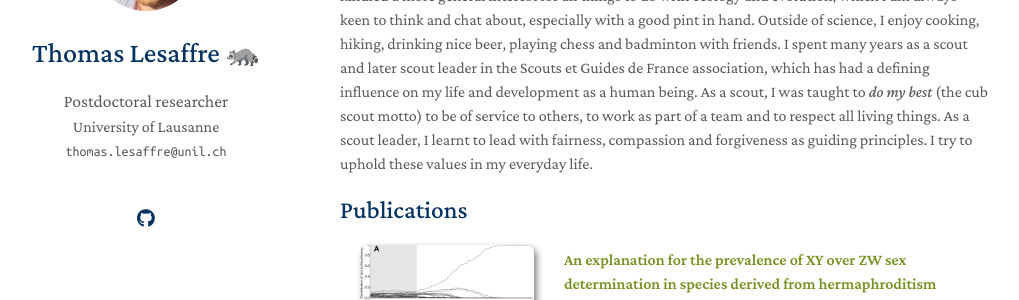
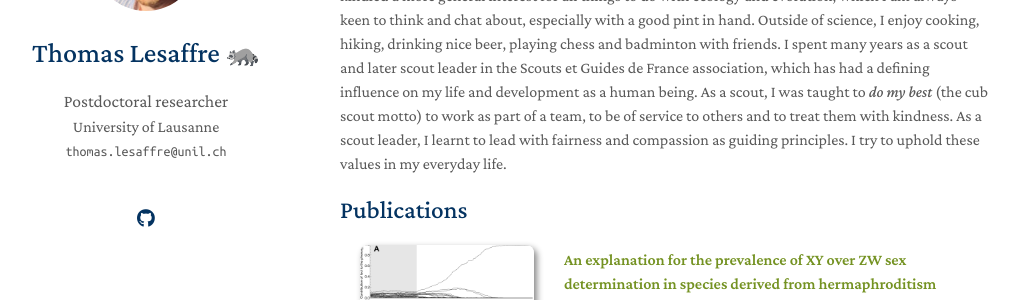
Before and after one commit to Thomas-Lesaffre/thomas-lesaffre.github.io, a Jekyll site: the page built from index.md, in a window 1280 px wide and 900 px high, scrolled down 481 px. Shown: the part 177-477 px from the top of the window, without its empty margins (130-1149 px from the left). Built offline with Jekyll 4.4.1, drawn with Linux system fonts in a browser that asks for light colours; a style sheet for code colours, icons or effects is not loaded; our own code applies the rules of GitHub Pages for plain Markdown files.

Commit message:
Update index.md

```diff
--- a/index.md
+++ b/index.md
@@ -10,7 +10,7 @@ I am a theoretical evolutionary biologist. I obtained my PhD from the University
 
 ### A more personal presentation
 
-<a href="https://en.wikipedia.org/wiki/Lille" target="_blank"><img SRC="./assets/img/lille.JPG" ALIGN="left" width=300px style = "margin-right: 15px;" class="wdn-strect rounded-corners"></a> I was born in 1994 in Lille (France), where I grew up and studied until I got my PhD and moved to Lausanne (Switzerland) in October 2021. My becoming an evolutionary biologist has a lot to do with my grandfather, who was a professor in plant evolutionary ecology at the University of Lille. He introduced me to the wonders of plant evolution, and in particular to the astounding diversity of ways in which plants reproduce, which I am fascinated with and extremely fortunate to still work on today. This deeply rooted passion for plant biology kindled a more general interest for all things to do with ecology and evolution, which I am always keen to think and chat about, especially with a good pint in hand. Outside of science, I enjoy cooking, hiking, drinking nice beer, playing chess and badminton with friends. I spent many years as a scout and later scout leader in the Scouts et Guides de France association, which has had a defining influence on my life and development as a human being. As a scout, I was taught to <em>do my best</em> (the cub scout motto) to be of service to others, to work as part of a team and to respect all living things. As a scout leader, I learnt to lead with fairness, compassion and forgiveness as guiding principles. I try to uphold these values in my everyday life.
+<a href="https://en.wikipedia.org/wiki/Lille" target="_blank"><img SRC="./assets/img/lille.JPG" ALIGN="left" width=300px style = "margin-right: 15px;" class="wdn-strect rounded-corners"></a> I was born in 1994 in Lille (France), where I grew up and studied until I got my PhD and moved to Lausanne (Switzerland) in October 2021. My becoming an evolutionary biologist has a lot to do with my grandfather, who was a professor in plant evolutionary ecology at the University of Lille. He introduced me to the wonders of plant evolution, and in particular to the astounding diversity of ways in which plants reproduce, which I am fascinated with and extremely fortunate to still work on today. This deeply rooted passion for plant biology kindled a more general interest for all things to do with ecology and evolution, which I am always keen to think and chat about, especially with a good pint in hand. Outside of science, I enjoy cooking, hiking, drinking nice beer, playing chess and badminton with friends. I spent many years as a scout and later scout leader in the Scouts et Guides de France association, which has had a defining influence on my life and development as a human being. As a scout, I was taught to <em>do my best</em> (the cub scout motto) to work as part of a team, to be of service to others and to treat them with kindness. As a scout leader, I learnt to lead with fairness and compassion as guiding principles. I try to uphold these values in my everyday life.
 
 {% include_relative _includes/publications.md %}
 
```
